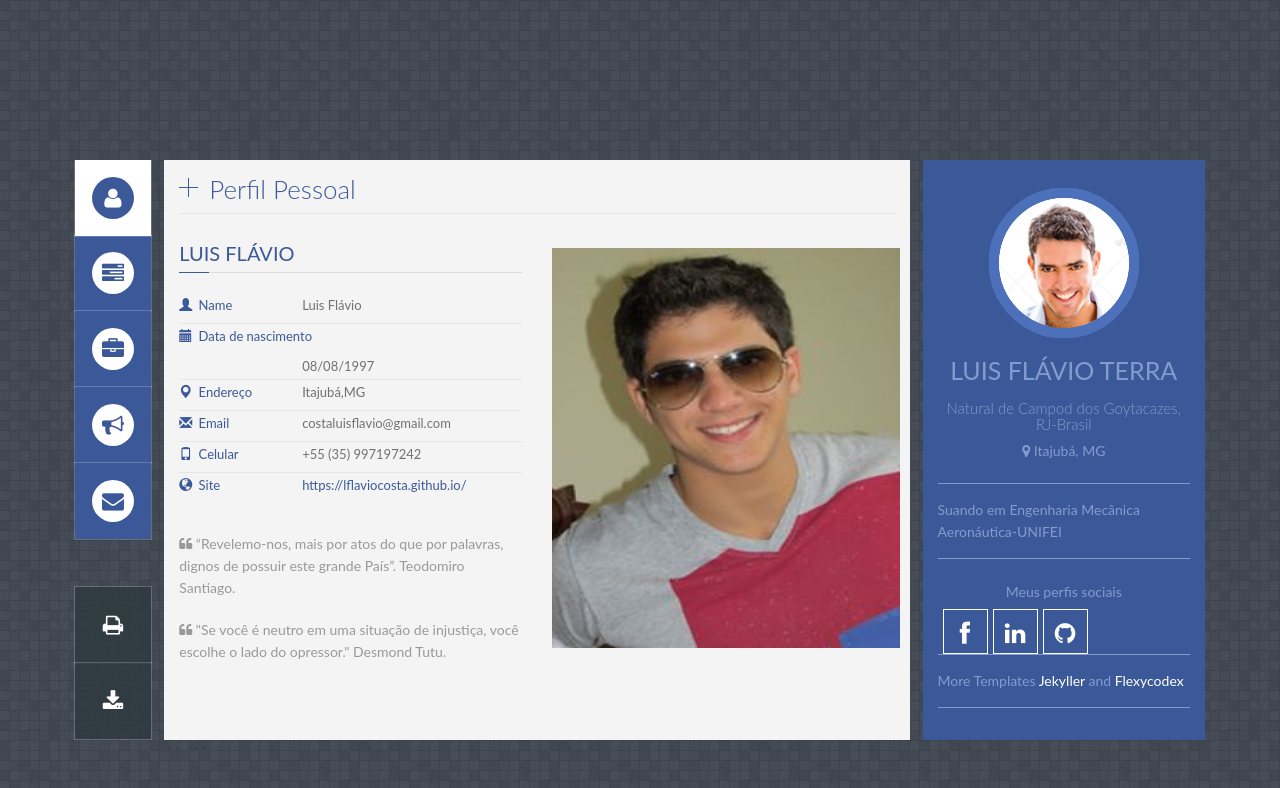
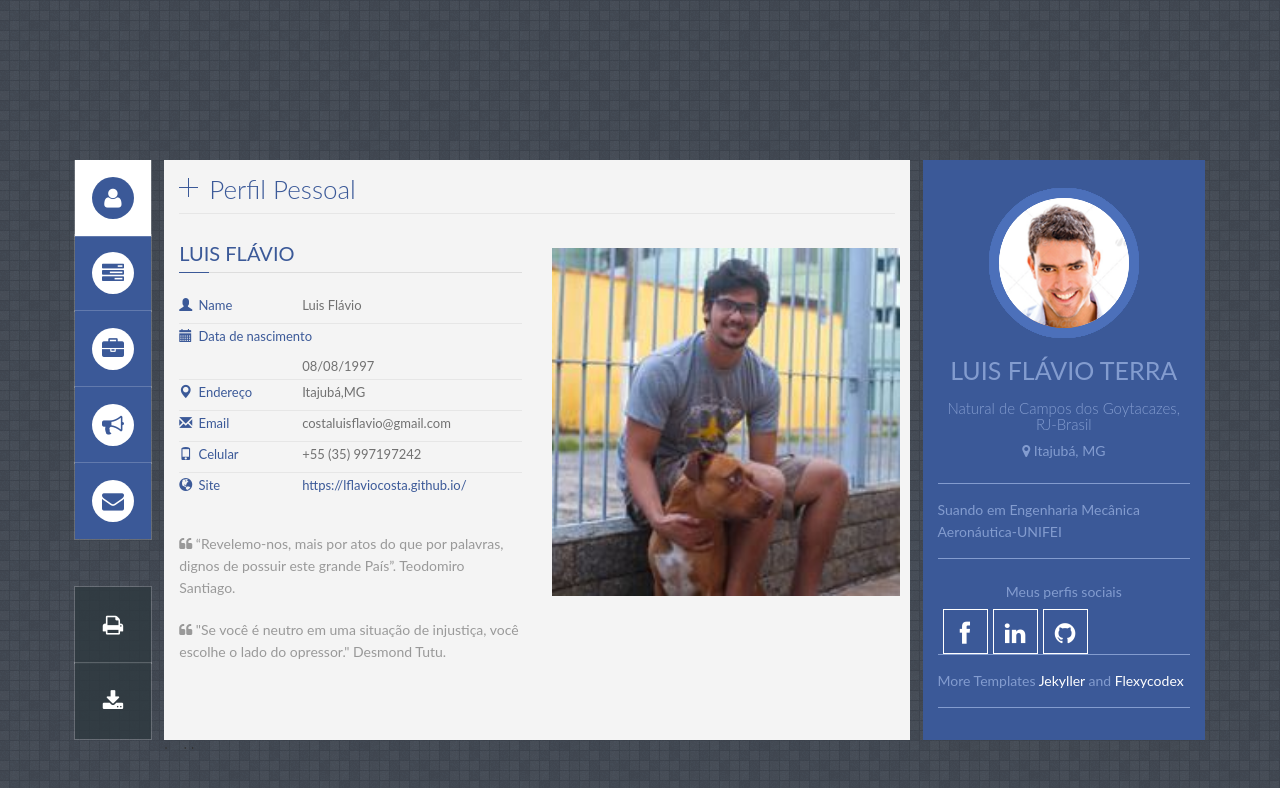
Before and after one commit to lflaviocosta/luisflavio.github.io, a Jekyll site: the page built from index.html, in a window 1280 px wide. Shown: the top 788 px of the page. Built offline with Jekyll 4.4.1, drawn with Linux system fonts in a browser that asks for light colours; some web fonts are replaced.

Commit message:
mudana de fotos

```diff
--- a/_config.yml
+++ b/_config.yml
@@ -7,7 +7,7 @@ baseurl: 'Luis Terra' #change it according to your repository name
 
 # Profile information
 yourname: Luis Flávio Terra  ## put your name
-title: 'Natural de Campod dos Goytacazes, RJ-Brasil'  ## your title
+title: 'Natural de Campos dos Goytacazes, RJ-Brasil'  ## your title
 location: Itajubá, MG
 
 
--- a/_includes/cv.html
+++ b/_includes/cv.html
@@ -1,4 +1,4 @@
-<
+
 <!-- .resume -->
 <div id="resume" class="content_2">
     <!-- .title -->
@@ -254,19 +254,22 @@
                 <h5>STARTUP WEEKEND 2016 <span class="duration"><i class="fa fa-calendar color"></i> 2016</span></h5>
                 <h6><span class="fa fa-trophy"></span> CEU</h6>
                 <p>Meu primeiro contato com empreendedorismo.</p>
-                <p></p>
+                <p> </p>
+                <p> </p>
             </li>
             <li>
                 <h5>STARTUP WEEKEND 2017 <span class="duration"><i class="fa fa-calendar color"></i> 2017</span></h5>
                 <h6><span class="fa fa-trophy"></span> CEU</h6>
-                <p></p>
+                <p> </p>
+                <p> </p>
 
             </li>
             <li class="first">
                 <h5>MAKER HACKLAB 2017 <span class="duration"><i class="fa fa-calendar color"></i> 2017</span></h5>
                 <h6><span class="fa fa-trophy"></span> CEU</h6>
                 <p>Vencedores com a startup TechFarm.</p>
-                <p></p>
+                <p> </p>
+                <p> </p>
             </li>
             <li class="first">
                 <h5>HACKTOWN SANTA RITA DO SAPUCAÍ <span class="duration"><i class="fa fa-calendar color"></i> 2017</span></h5>
@@ -302,17 +305,18 @@
 
         <ul>
             <li class="clearfix">
-                <img src="http://placehold.it/100x100" class="img_reference" width="100" height="100" alt="">
+
+                <img src="images/img-profile/gui.jpg" width="100" height="100" alt="">
                 <p>“Many desktop publishing packages and web page editors now use Lorem Ipsum as their default will model text, and a search for 'lorem ipsum' hope is uncover many web sites still”</p>
                 <span>Luiz Guilherme,</span>
             </li>
             <li class="clearfix">
-                <img src="http://placehold.it/100x100" class="img_reference" width="100" height="100" alt="">
+                <img src="images/img-profile/gu.jpg" width="100" height="100" alt="">
                 <p>“very nice colleague she always helped me out if i didnt know something editors now use Lorem Ipsum as their default”</p>
                 <span>Gustavo Reis, Paintball Lambari</span>
             </li>
             <li class="clearfix">
-                <img src="http://placehold.it/100x100" class="img_reference" width="100" height="100" alt="">
+                <img src="images/img-profile/juan.jpg" width="100" height="100" alt="">
                 <p>Luis Flávio vai passar no PET.</p>
                 <span>Juan Pedro, TechFarm</span>
             </li>
--- a/_includes/profile.html
+++ b/_includes/profile.html
@@ -81,7 +81,7 @@
 
         <div class="cycle-slideshow">
 
-            <img src="images/img-profile/perff.jpg" width="150" height="400" alt="" />
+            <img src="images/img-profile/prof.jpg" alt="" />
         </div>
 
     </div>
```
Also changed, not shown: images/img-profile/gu.jpg (added), images/img-profile/gui.jpg (added), images/img-profile/juan.jpg (added).
